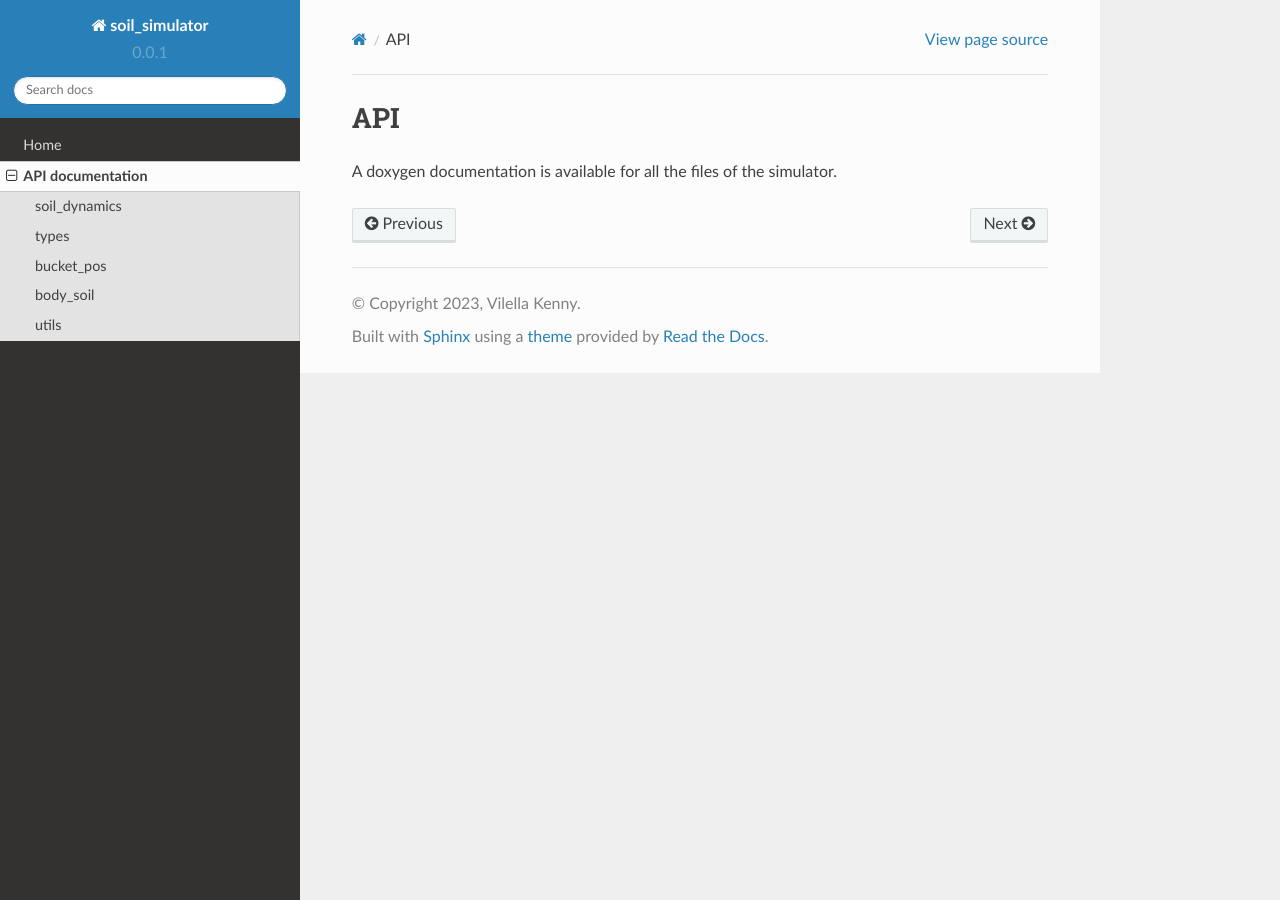
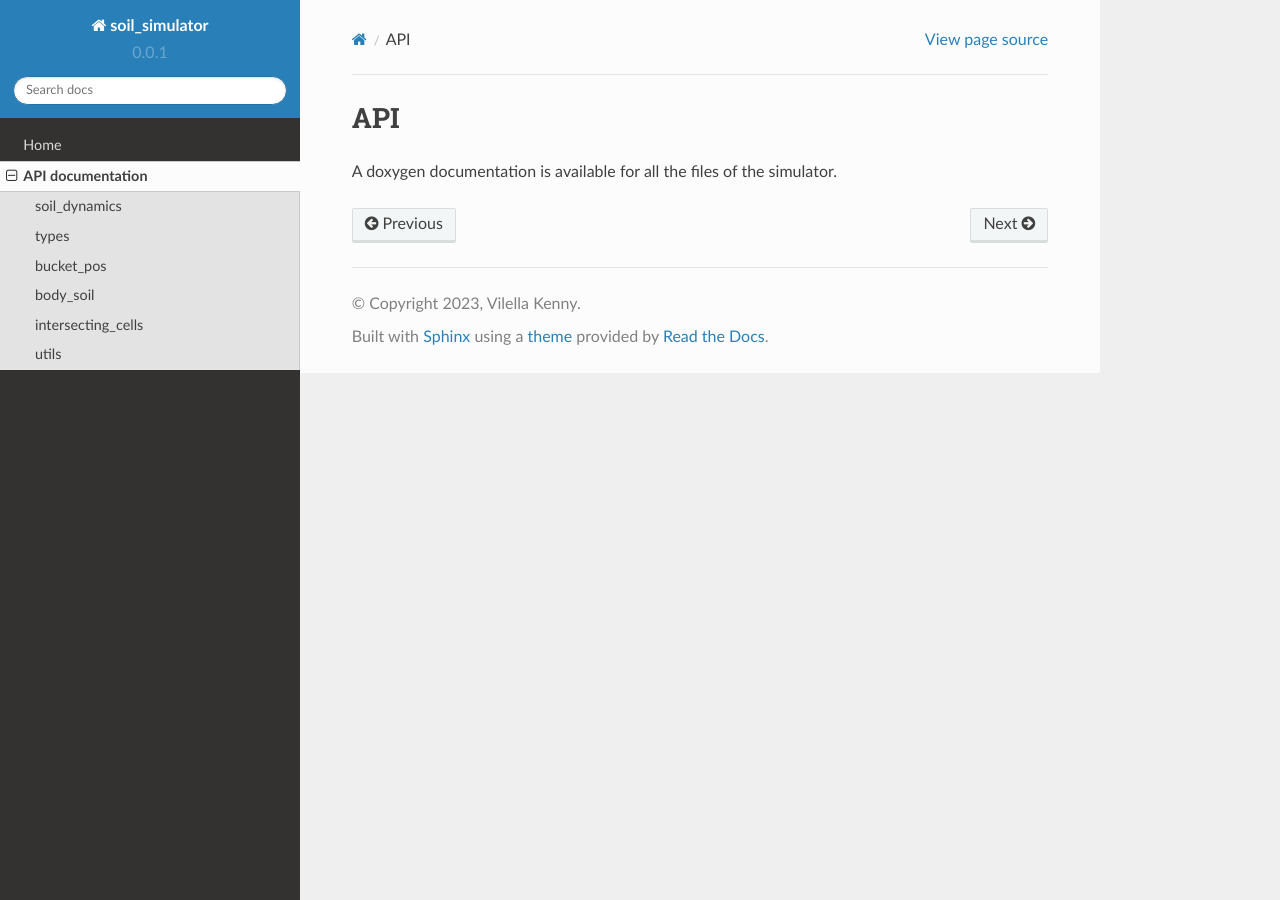
Before and after one commit to KennyVilella/soil_dynamics_cpp, a Sphinx documentation site: the page built from docs/api.rst, in a window 1280 px wide. Built offline with Sphinx 7.4.7 and the Read the Docs theme 2.0.0, drawn with Linux system fonts in a browser that asks for light colours.

Commit message:
[added] Doxygen documentation for intersecting_cells

```diff
--- /dev/null
+++ b/docs/_api/intersecting_cells.rst
@@ -0,0 +1,5 @@
+intersecting_cells: Doxygen documentation
+=========================================
+
+.. autodoxygenfile:: intersecting_cells.hpp
+    :project: soil_simulator
--- a/docs/api.rst
+++ b/docs/api.rst
@@ -13,4 +13,5 @@
    types <_api/types>
    bucket_pos <_api/bucket_pos>
    body_soil <_api/body_soil>
+   intersecting_cells <_api/intersecting_cells>
    utils <_api/utils>
```
